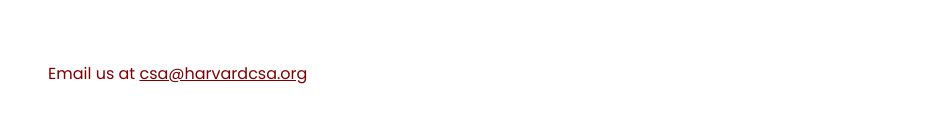
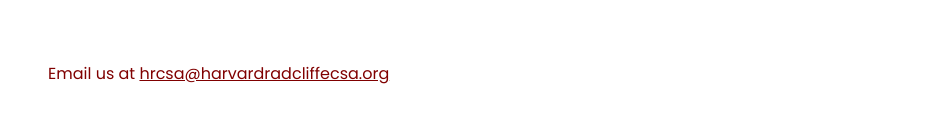
Before and after one commit to harvard-csa/main-website, a plain HTML site: page froshweek/index.html in a window 1280 px wide. Shown: the part 3765-3891 px from the top of the page, 0-948 px from the left. Drawn offline with Linux system fonts and the light colour scheme.

Commit message:
Update index.html

```diff
--- a/froshweek/index.html
+++ b/froshweek/index.html
@@ -163,7 +163,7 @@
     </div>
     <footer>
       <p>
-        Email us at <a href="mailto: csa@harvardcsa.org">csa@harvardcsa.org</a>
+        Email us at <a href="mailto: hrcsa@harvardradcliffecsa.org">hrcsa@harvardradcliffecsa.org</a>
       </p>
       <ul>
         <li>
```
